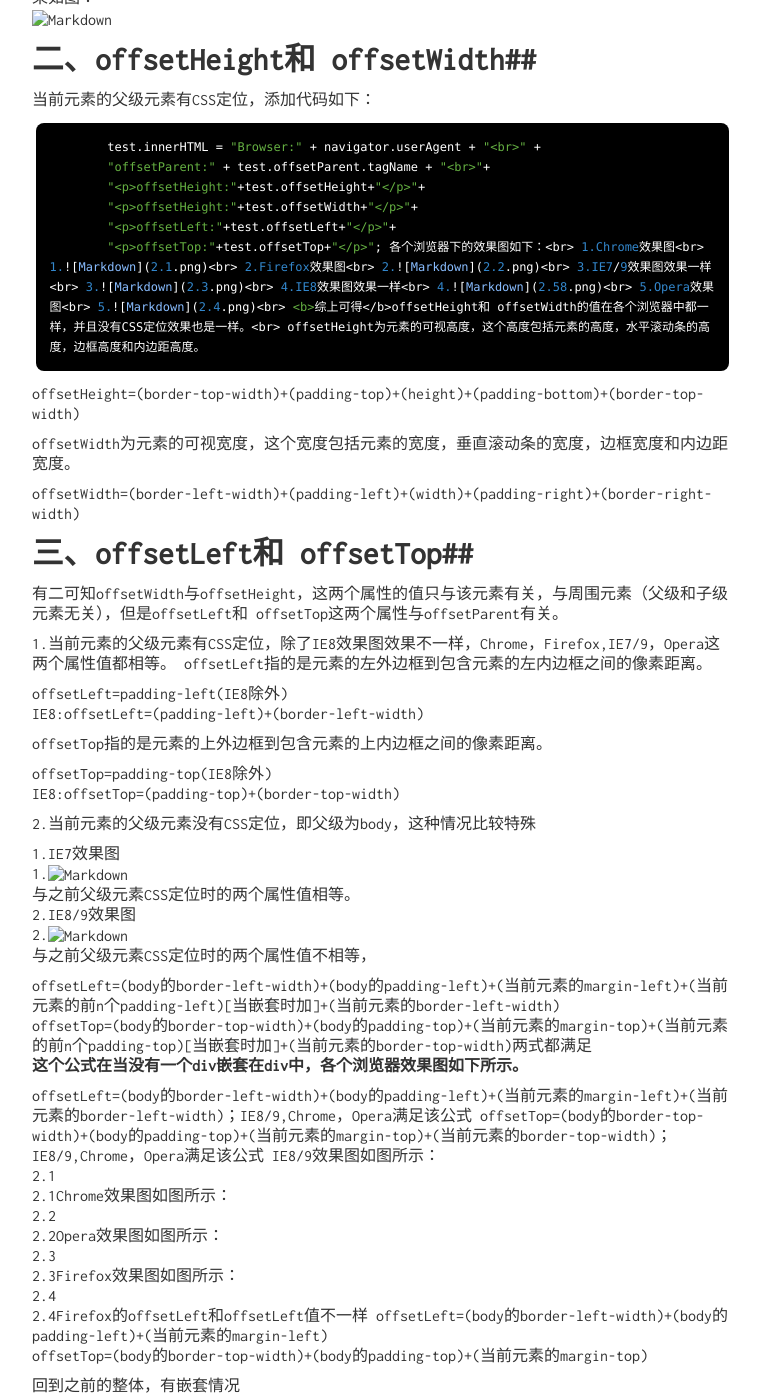
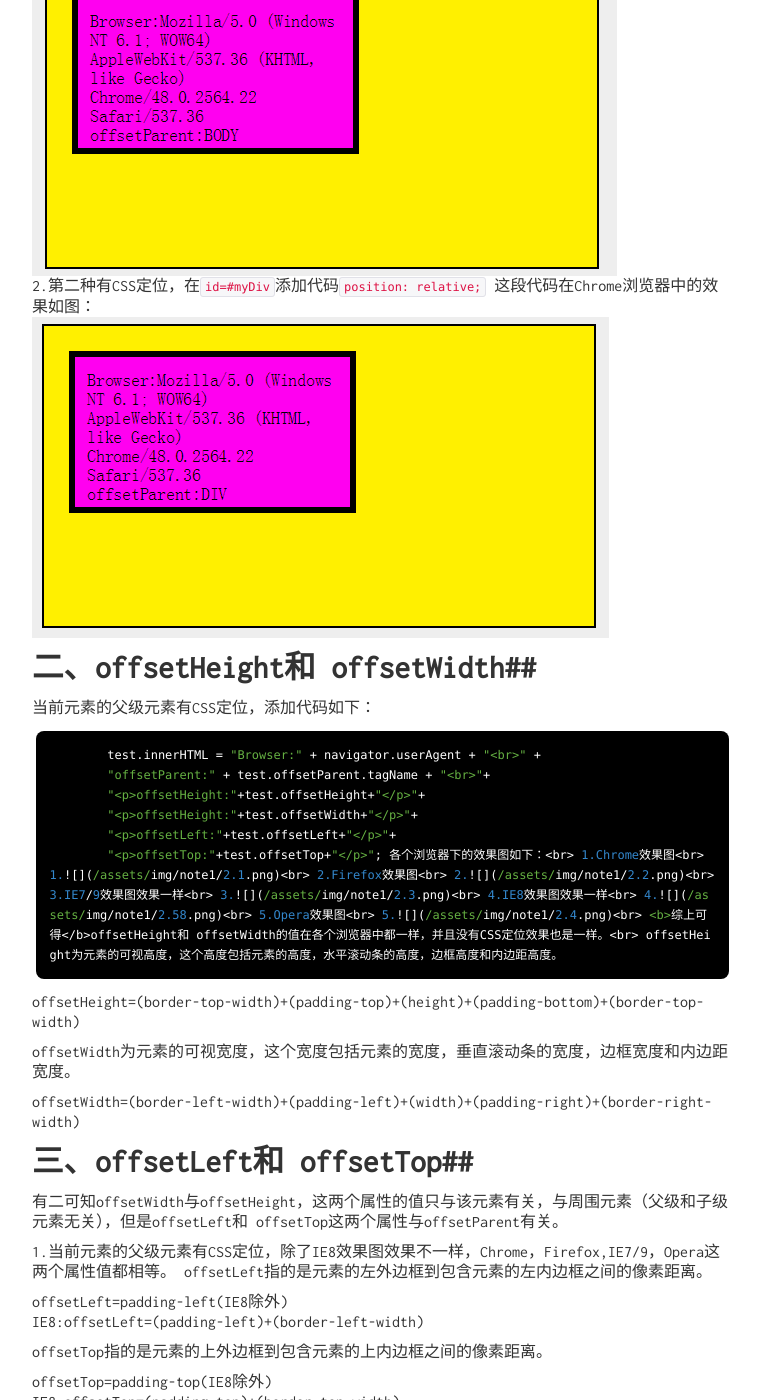
Before and after one commit to lc343/lc343.github.io, a Jekyll site: the page built from _posts/2016-4-30-javascript-note1.md, in a window 1280 px wide and 1400 px high, scrolled down 1492 px. Shown: the whole window, without its empty margins (258-1018 px from the left). Built offline with Jekyll 4.4.1, drawn with Linux system fonts in a browser that asks for light colours; comment, search, counter and statistics services are not loaded.

Commit message:
modified

```diff
--- a/_posts/2016-4-30-javascript-note1.md
+++ b/_posts/2016-4-30-javascript-note1.md
@@ -62,10 +62,10 @@
 
 <br>
 <br>这段代码在Chrome浏览器中的效果如图：
-<br>![Markdown](1.png)
+<br>![](/assets/img/note1/1.png)
 <br>2.第二种有CSS定位，在`id=#myDiv`添加代码`position: relative;`
 这段代码在Chrome浏览器中的效果如图：<br>
-![Markdown](2.png)
+![](/assets/img/note1/2.png)<br>
 ## 二、offsetHeight和 offsetWidth##
 当前元素的父级元素有CSS定位，添加代码如下：
 
@@ -77,15 +77,15 @@
             "<p>offsetTop:"+test.offsetTop+"</p>";
 各个浏览器下的效果图如下：<br>
 1.Chrome效果图<br>
-1.![Markdown](2.1.png)<br>
+1.![](/assets/img/note1/2.1.png)<br>
 2.Firefox效果图<br>
-2.![Markdown](2.2.png)<br>
+2.![](/assets/img/note1/2.2.png)<br>
 3.IE7/9效果图效果一样<br>
-3.![Markdown](2.3.png)<br>
+3.![](/assets/img/note1/2.3.png)<br>
 4.IE8效果图效果一样<br>
-4.![Markdown](2.58.png)<br>
+4.![](/assets/img/note1/2.58.png)<br>
 5.Opera效果图<br>
-5.![Markdown](2.4.png)<br>
+5.![](/assets/img/note1/2.4.png)<br>
 <b>综上可得</b>offsetHeight和 offsetWidth的值在各个浏览器中都一样，并且没有CSS定位效果也是一样。<br>
 offsetHeight为元素的可视高度，这个高度包括元素的高度，水平滚动条的高度，边框高度和内边距高度。
 <p>
@@ -115,10 +115,10 @@
 2.当前元素的父级元素没有CSS定位，即父级为body，这种情况比较特殊<br>
 
 1.IE7效果图<br>
-1.![Markdown](3.2.png)<br>
+1.![](/assets/img/note1/3.2.png)<br>
 与之前父级元素CSS定位时的两个属性值相等。<br>
 2.IE8/9效果图<br>
-2.![Markdown](3.3.png)<br>
+2.![](/assets/img/note1/3.3.png)<br>
 与之前父级元素CSS定位时的两个属性值不相等，
 <p>
 offsetLeft=(body的border-left-width)+(body的padding-left)+(当前元素的margin-left)+(当前元素的前n个padding-left)[当嵌套时加]+(当前元素的border-left-width)<br>
@@ -128,29 +128,29 @@
 offsetLeft=(body的border-left-width)+(body的padding-left)+(当前元素的margin-left)+(当前元素的border-left-width)；IE8/9,Chrome，Opera满足该公式
 offsetTop=(body的border-top-width)+(body的padding-top)+(当前元素的margin-top)+(当前元素的border-top-width)；IE8/9,Chrome，Opera满足该公式
 IE8/9效果图如图所示：<br>
-2.1![](4.1.png)<br>
+2.1![](/assets/img/note1/4.1.png)<br>
 2.1Chrome效果图如图所示：<br>
-2.2![](4.2.png)<br>
+2.2![](/assets/img/note1/4.2.png)<br>
 2.2Opera效果图如图所示：<br>
-2.3![](4.3.png)<br>
+2.3![](/assets/img/note1/4.3.png)<br>
 2.3Firefox效果图如图所示：<br>
-2.4![](4.4.png)<br>
+2.4![](/assets/img/note1/4.4.png)<br>
 2.4Firefox的offsetLeft和offsetLeft值不一样
 offsetLeft=(body的border-left-width)+(body的padding-left)+(当前元素的margin-left)<br>
 offsetTop=(body的border-top-width)+(body的padding-top)+(当前元素的margin-top)<br>
 <p>回到之前的整体，有嵌套情况</p><br>
 3.Chrome效果图<br>
-3.![Markdown](3.1.png)<br>
+3.![](/assets/img/note1/3.1.png)<br>
 4.Firefox效果图<br>
-4.![Markdown](4.5.png)<br>
+4.![](/assets/img/note1/4.5.png)<br>
 offsetLeft=(body的border-left-width)+(body的padding-left)+(当前元素的margin-left)+(当前元素的前1个padding-left)[当嵌套时加]满足该式。<br>
 offsetTop=(body的border-top-width)+(body的padding-top)+(当前元素的margin-top)+(当前元素的前1个padding-top)[当嵌套时加]满足该式。<br>
 5.Opera效果图<br>
-5.![Markdown](3.4.png)<br>
+5.![](/assets/img/note1/3.4.png)<br>
 offsetLeft=(body的border-left-width)+(body的padding-left)+(当前元素的margin-left)+(当前元素的前n个padding-left)[当嵌套时加]+(当前元素的border-left-width)满足该式。<br>
 offsetTop=(body的border-top-width)+(body的padding-top)+(当前元素的margin-top)+(当前元素的前n个padding-top)[当嵌套时加]+(当前元素的border-top-width)满足该式。<br>
 6.Chrome效果图<br>
-6.![Markdown](3.1.png)<br>
+6.![](/assets/img/note1/3.1.png)<br>
 offsetTop=(body的border-top-width)+(body的padding-top)+(当前元素的margin-top)+(当前元素的前n个padding-top)[当嵌套时加]+(当前元素的border-top-width)满足该式。<br>
 但是offsetLeft=(body的border-left-width)+(body的padding-left)+(当前元素的margin-left)+(当前元素的前n个padding-left)[当嵌套时加]+(当前元素的border-left-width)-1满足该式。<br>
 
```
